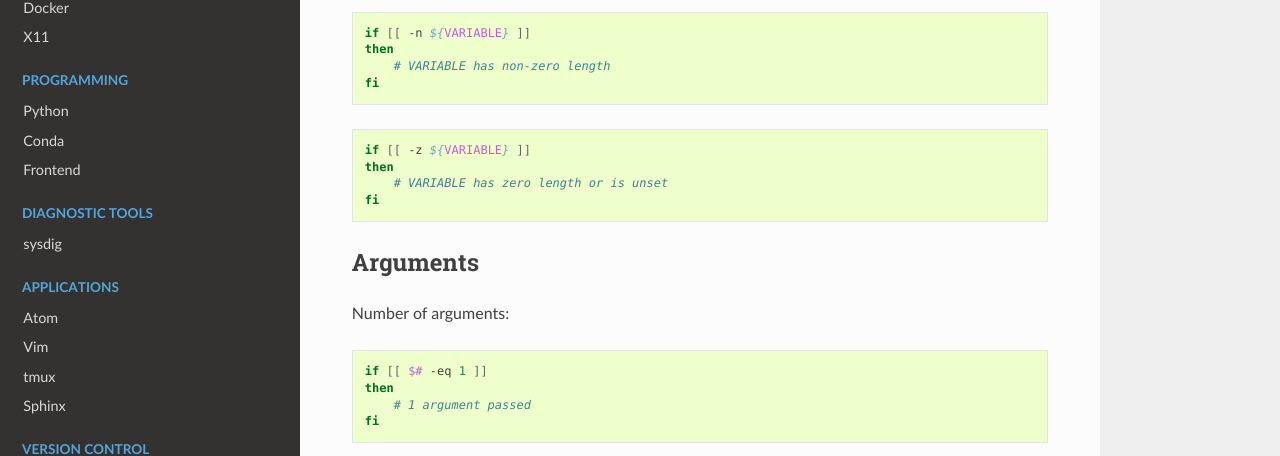
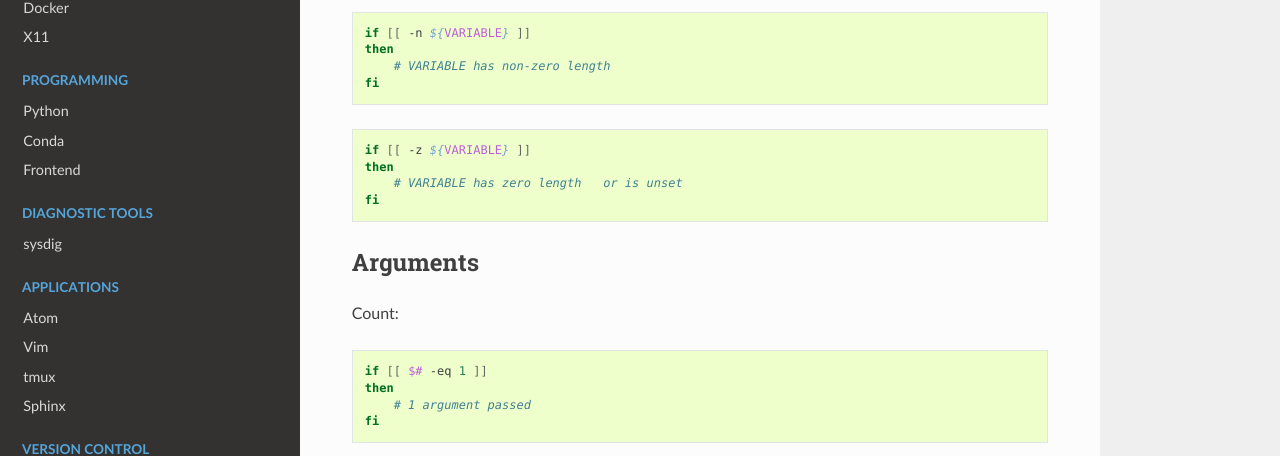
Before and after one commit to heterotopian/technotes, a Sphinx documentation site: the page built from source/bash/test.rst, in a window 1280 px wide and 1248 px high. Shown: the part 499-955 px from the top of the window. Built offline with Sphinx 7.4.7 and the Read the Docs theme 2.0.0, drawn with Linux system fonts in a browser that asks for light colours.

Commit message:
Minor changes

```diff
--- a/source/bash/test.rst
+++ b/source/bash/test.rst
@@ -30,14 +30,14 @@ Length::
 
     if [[ -z ${VARIABLE} ]]
     then
-        # VARIABLE has zero length or is unset
+        # VARIABLE has zero length   or is unset
     fi
 
 
 Arguments
 =========
 
-Number of arguments::
+Count::
 
     if [[ $# -eq 1 ]]
     then
```
